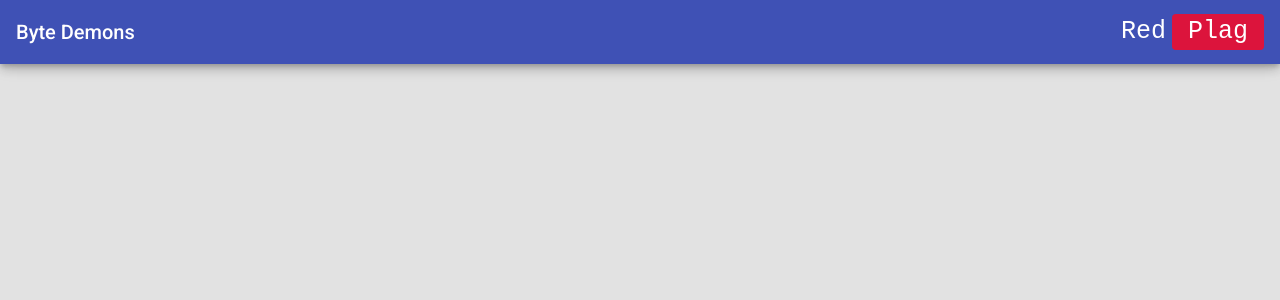
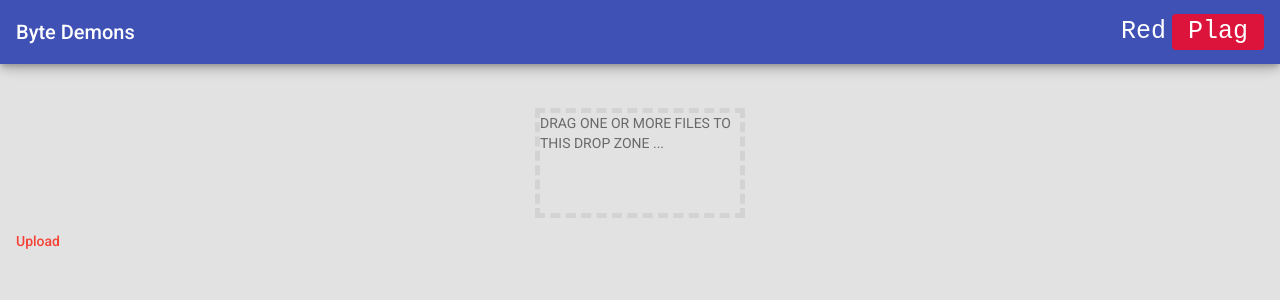
Before and after one commit to tantheta01/Plagiarism-Detection, an Angular app in the folder FrontEnd/sim-check/: page /upload in a window 1280 px wide. Before the commit this address led to /. Shown: the top 300 px of the page. Built offline with nearby package versions, Linux system fonts and the light colour scheme.

Commit message:
temp-file-upload

```diff
--- a/FrontEnd/sim-check/src/app/angular-material.module.ts
+++ b/FrontEnd/sim-check/src/app/angular-material.module.ts
@@ -34,6 +34,7 @@ import { MatGridListModule } from '@angular/material/grid-list';
 import { MatRadioModule } from '@angular/material/radio';
 import { MatDatepickerModule } from '@angular/material/datepicker';
 import { MatTooltipModule } from '@angular/material/tooltip';
+import { MatSlideToggleModule } from '@angular/material/slide-toggle';
 
 
 const materialModules = [
@@ -70,7 +71,8 @@ const materialModules = [
   MatGridListModule,
   MatRadioModule,
   MatDatepickerModule,
-  MatTooltipModule
+  MatTooltipModule,
+  MatSlideToggleModule
 ];
 
 @NgModule({
--- a/FrontEnd/sim-check/src/app/app-routing.module.ts
+++ b/FrontEnd/sim-check/src/app/app-routing.module.ts
@@ -5,7 +5,7 @@ import { LogInComponent } from './components/login/login.component';
 import { RegisterComponent } from './components/register/register.component';
 import { MainpageComponent } from './components/mainpage/mainpage.component';
 import { EditprofileComponent } from './components/editprofile/editprofile.component';
-import { FileUploadComponent } from './components/fileupload/fileupload.component';
+import { MaterialFileUploadComponent } from './components/material-file-upload/material-file-upload.component';
 
 const routes: Routes = [
   { path: '', pathMatch: 'full', redirectTo: 'getstarted' },
@@ -14,7 +14,7 @@ const routes: Routes = [
   { path: 'register', component: RegisterComponent },
   { path: 'mainpage', component: MainpageComponent },
   { path: 'editprofile', component: EditprofileComponent },
-  { path: 'fileupload', component: FileUploadComponent }
+  { path: 'upload', component: MaterialFileUploadComponent }
 ];
 
 @NgModule({
--- a/FrontEnd/sim-check/src/app/app.module.ts
+++ b/FrontEnd/sim-check/src/app/app.module.ts
@@ -16,7 +16,7 @@ import {
   HttpClientModule,
 
 } from "@angular/common/http";
-
+import { MaterialFileUploadComponent } from './components/material-file-upload/material-file-upload.component';
 
 @NgModule({
   declarations: [
@@ -26,6 +26,7 @@ import {
     GetstartedComponent,
     MainpageComponent,
     EditprofileComponent,
+    MaterialFileUploadComponent,
 
   ],
 
--- a/FrontEnd/sim-check/src/app/components/mainpage/mainpage.component.html
+++ b/FrontEnd/sim-check/src/app/components/mainpage/mainpage.component.html
@@ -1,3 +1,12 @@
+<p class="spacing"></p>
+<p class="spacing"></p>
+<p class="spacing"></p>
+<p class="spacing"></p>
+
+<p>
+On clicking the “File Upload” button you’ll be directed to a page for uploading your file(s). After successfully uploading your file(s) (this may take a little time if your file size is big enough), you’ll have to click on the “View Results'' button, to view results in the form of various graphs and visualizations.
+There’ll be a button on the “View Result” page that directs you to the main home page.
+</p>
 <div>
     <a mat-button mat-raised-button style="margin-left: 15px; margin-top: 75px; background-color: black; color: white;" routerLink="/editprofile">Edit Profile</a>
     <a mat-button mat-raised-button style="margin-left: 15px; margin-top: 75px; background-color: black; color: white;" routerLink="/fileupload">File Upload</a>
--- a/FrontEnd/sim-check/src/app/components/fileupload/fileupload.component.css
+++ b/FrontEnd/sim-check/src/app/components/material-file-upload/material-file-upload.component.css
@@ -21,8 +21,15 @@ li {
   cursor: pointer;
 }
 
+div {
+  align-self: center;
+}
+
+button {
+  align-content: center;
+}
+
 #drop-zone {
-  margin-top: 20%;
   width: 200px;
   height: 100px;
   border: 5px dashed lightgray;
--- a/FrontEnd/sim-check/src/app/components/fileupload/fileupload.component.html
+++ b/FrontEnd/sim-check/src/app/components/material-file-upload/material-file-upload.component.html
@@ -1,6 +1,9 @@
-<p>
- *ngIf="ddarea"
-</p>
+<p class="spacing"></p>
+<p class="spacing"></p>
+<p class="spacing"></p>
+<p class="spacing"></p>
+<p class="spacing"></p>
+<p class="spacing"></p>
 <div
   id="drop-zone"
   (drop)="dropHandler($event)"
@@ -11,10 +14,7 @@
   </p>
 </div>
 <button mat-button color="warn" (click)="onClick()" type="button">
-  <!-- <mat-icon>file_upload</mat-icon> -->
-  <ul *ngFor="">
-    <mat-icon>file_upload</mat-icon>
-  </ul>
+  <!--mat-icon>file_upload</mat-icon-->
   {{ text }}
 </button>
 <br />
--- a/FrontEnd/sim-check/src/app/components/fileupload/fileupload.component.ts
+++ b/FrontEnd/sim-check/src/app/components/material-file-upload/material-file-upload.component.ts
@@ -17,9 +17,9 @@ import { Subscription, of } from 'rxjs';
 import { catchError, last, map, tap } from 'rxjs/operators';
 
 @Component({
-  selector: 'app-fileupload',
-  templateUrl: './fileupload.component.html',
-  styleUrls: ['./fileupload.component.css'],
+  selector: 'app-material-file-upload',
+  templateUrl: './material-file-upload.component.html',
+  styleUrls: ['./material-file-upload.component.css'],
   animations: [
     trigger('fadeInOut', [
       state('in', style({ opacity: 100 })),
@@ -27,8 +27,7 @@ import { catchError, last, map, tap } from 'rxjs/operators';
     ])
   ]
 })
-
-export class FileUploadComponent implements OnInit {
+export class MaterialFileUploadComponent implements OnInit {
   /** Link text */
   @Input() text = 'Upload';
   /** Name used in form which will be sent in HTTP request. */
@@ -44,9 +43,9 @@ export class FileUploadComponent implements OnInit {
 
   files: Array<FileUploadModel> = [];
 
-  constructor(private _http: HttpClient) { }
+  constructor(public _http: HttpClient) {}
 
-  ngOnInit() { }
+  ngOnInit() {}
 
   onClick() {
     const fileUpload = document.getElementById(
@@ -83,7 +82,7 @@ export class FileUploadComponent implements OnInit {
     file.canRetry = false;
   }
 
-  private uploadFile(file: FileUploadModel) {
+  public uploadFile(file: FileUploadModel) {
     const fd = new FormData();
     fd.append(this.param, file.data);
 
@@ -104,7 +103,7 @@ export class FileUploadComponent implements OnInit {
               return event;
           }
         }),
-        tap(message => { }),
+        tap(message => {}),
         last(),
         catchError((error: HttpErrorResponse) => {
           file.inProgress = false;
@@ -120,7 +119,7 @@ export class FileUploadComponent implements OnInit {
       });
   }
 
-  private uploadFiles() {
+  public uploadFiles() {
     const fileUpload = document.getElementById(
       'fileUpload'
     ) as HTMLInputElement;
@@ -133,7 +132,7 @@ export class FileUploadComponent implements OnInit {
     });
   }
 
-  private removeFileFromArray(file: FileUploadModel) {
+  public removeFileFromArray(file: FileUploadModel) {
     const index = this.files.indexOf(file);
     if (index > -1) {
       this.files.splice(index, 1);
--- a/FrontEnd/sim-check/src/app/components/register/register.component.ts
+++ b/FrontEnd/sim-check/src/app/components/register/register.component.ts
@@ -13,44 +13,44 @@ export class RegisterComponent implements OnInit {
 
 
   userSignupForm = new FormGroup({
-    name : new FormControl('', Validators.required),
-		username : new FormControl('', [Validators.required]),
-		email : new FormControl('', [Validators.required]),
-		password : new FormControl('', [Validators.required]),
-		confirm_password : new FormControl('', [Validators.required])
+    name: new FormControl('', Validators.required),
+    username: new FormControl('', [Validators.required]),
+    email: new FormControl('', [Validators.required]),
+    password: new FormControl('', [Validators.required]),
+    confirm_password: new FormControl('', [Validators.required])
   })
 
 
-  constructor(private fb: FormBuilder, public cservice : CommunicationService) { }
+  constructor(private fb: FormBuilder, public cservice: CommunicationService) { }
 
   ngOnInit() {
   }
 
   onSubmit() {
     if (this.userSignupForm.valid) {
-      if(this.userSignupForm.controls['password'].value != this.userSignupForm.controls['confirm_password'].value){
+      if (this.userSignupForm.controls['password'].value != this.userSignupForm.controls['confirm_password'].value) {
         window.alert("Passwords do not match")
         this.userSignupForm.setValue({
-          name : "",
-          username : "",
-          email : "",
-          password : "",
-          confirm_password : ""
+          name: "",
+          username: "",
+          email: "",
+          password: "",
+          confirm_password: ""
         })
 
       }
-      else{
+      else {
         // window.alert("Naacho bc")
         // var new22=1;
         this.cservice.signUp(this.userSignupForm.controls['username'].value, this.userSignupForm.controls['password'].value, this.userSignupForm.controls['email'].value).subscribe(
           {
-          next : answer => {
+            next: answer => {
               window.alert("Registration Successful")
               this.cservice.navigateToLogin()
               JSON.stringify(answer)
             },
             error: error => {
-            window.alert(JSON.stringify(error))
+              window.alert("Registration failed due to some error. Please try again!")
             }
           }
         )
```
Also changed, not shown: 2 other files (tests, documents, lock files or other folders). Lines whose indentation alone changed are shown as unchanged.
